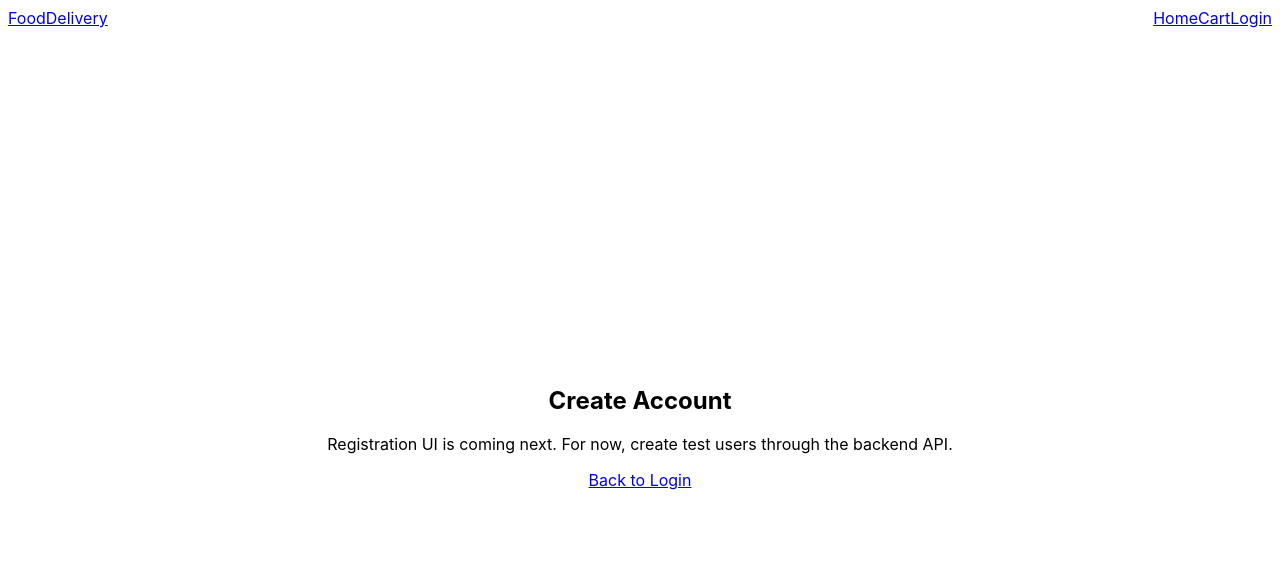
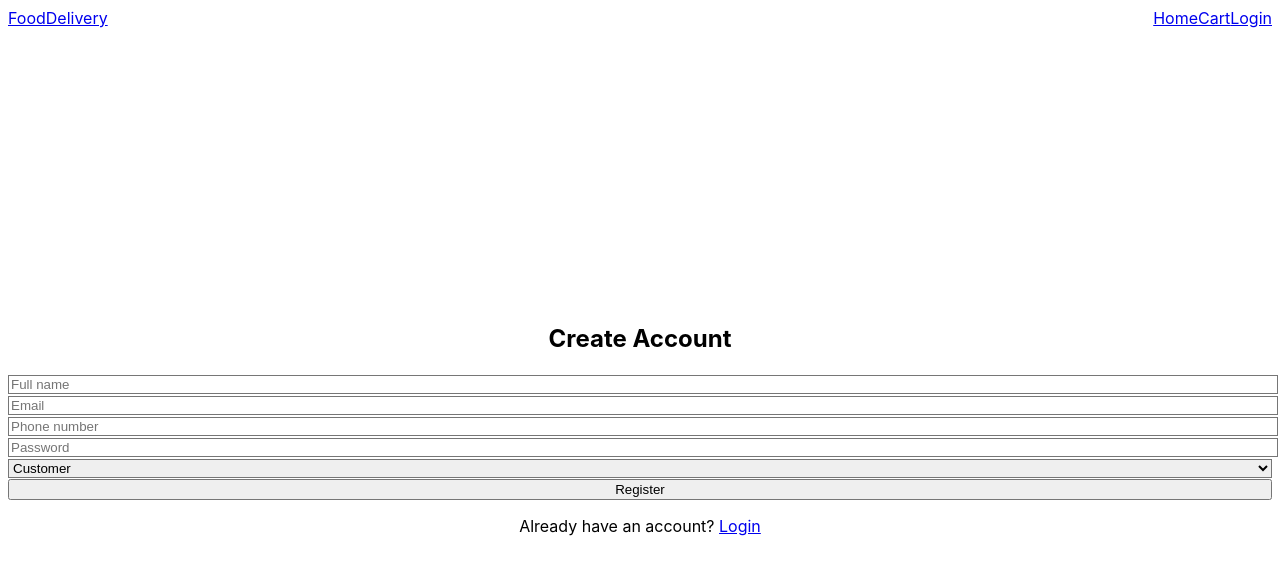
Before and after one commit to StillnaiveLevi/FoodDeliveryApp, a React (Vite) app in the folder Frontend/: page /register in a window 1280 px wide. Shown: the top 574 px of the page. Built offline with nearby package versions, Linux system fonts and the light colour scheme; no server answers.

Commit message:
add register page so the call api/auth/register works

```diff
--- a/Frontend/src/pages/auth/register.tsx
+++ b/Frontend/src/pages/auth/register.tsx
@@ -1,17 +1,132 @@
+import { useState } from 'react';
+import { Link, useNavigate } from 'react-router-dom';
+import api from '../../services/api';
+
 const Register = () => {
+  const [fullName, setFullName] = useState('');
+  const [email, setEmail] = useState('');
+  const [phoneNumber, setPhoneNumber] = useState('');
+  const [password, setPassword] = useState('');
+  const [role, setRole] = useState('CUSTOMER');
+  const [restaurantName, setRestaurantName] = useState('');
+  const [restaurantAddress, setRestaurantAddress] = useState('');
+  const [error, setError] = useState('');
+  const [loading, setLoading] = useState(false);
+  const navigate = useNavigate();
+
+  const handleRegister = async (e: React.FormEvent) => {
+    e.preventDefault();
+    setError('');
+    setLoading(true);
+
+    try {
+      const payload = {
+        fullName,
+        email,
+        phoneNumber,
+        password,
+        role,
+        restaurantName: role === 'RESTAURANT_OWNER' ? restaurantName : undefined,
+        restaurantAddress: role === 'RESTAURANT_OWNER' ? restaurantAddress : undefined,
+      };
+
+      const res = await api.post('/auth/register', payload);
+
+      localStorage.setItem('token', res.data.token);
+      localStorage.setItem('fullName', res.data.fullName);
+      localStorage.setItem('role', res.data.role);
+
+      navigate('/');
+    } catch (err: any) {
+      setError(err.response?.data?.message || 'Registration failed');
+    } finally {
+      setLoading(false);
+    }
+  };
+
   return (
     <div className="min-h-screen flex items-center justify-center bg-gray-50 px-6">
       <div className="bg-white p-8 rounded-2xl shadow-xl w-full max-w-md">
-        <h2 className="text-3xl font-bold text-center mb-4">Create Account</h2>
-        <p className="text-center text-gray-600 mb-8">
-          Registration UI is coming next. For now, create test users through the backend API.
+        <h2 className="text-3xl font-bold text-center mb-8">Create Account</h2>
+
+        {error && <p className="text-red-500 text-center mb-4">{error}</p>}
+
+        <form onSubmit={handleRegister} className="space-y-5">
+          <input
+            type="text"
+            placeholder="Full name"
+            value={fullName}
+            onChange={(e) => setFullName(e.target.value)}
+            className="w-full px-4 py-3 border rounded-lg focus:outline-none focus:ring-2 focus:ring-orange-500"
+            required
+          />
+          <input
+            type="email"
+            placeholder="Email"
+            value={email}
+            onChange={(e) => setEmail(e.target.value)}
+            className="w-full px-4 py-3 border rounded-lg focus:outline-none focus:ring-2 focus:ring-orange-500"
+            required
+          />
+          <input
+            type="tel"
+            placeholder="Phone number"
+            value={phoneNumber}
+            onChange={(e) => setPhoneNumber(e.target.value)}
+            className="w-full px-4 py-3 border rounded-lg focus:outline-none focus:ring-2 focus:ring-orange-500"
+          />
+          <input
+            type="password"
+            placeholder="Password"
+            value={password}
+            onChange={(e) => setPassword(e.target.value)}
+            className="w-full px-4 py-3 border rounded-lg focus:outline-none focus:ring-2 focus:ring-orange-500"
+            minLength={6}
+            required
+          />
+          <select
+            value={role}
+            onChange={(e) => setRole(e.target.value)}
+            className="w-full px-4 py-3 border rounded-lg focus:outline-none focus:ring-2 focus:ring-orange-500"
+          >
+            <option value="CUSTOMER">Customer</option>
+            <option value="RESTAURANT_OWNER">Restaurant Owner</option>
+          </select>
+
+          {role === 'RESTAURANT_OWNER' && (
+            <>
+              <input
+                type="text"
+                placeholder="Restaurant name"
+                value={restaurantName}
+                onChange={(e) => setRestaurantName(e.target.value)}
+                className="w-full px-4 py-3 border rounded-lg focus:outline-none focus:ring-2 focus:ring-orange-500"
+                required
+              />
+              <input
+                type="text"
+                placeholder="Restaurant address"
+                value={restaurantAddress}
+                onChange={(e) => setRestaurantAddress(e.target.value)}
+                className="w-full px-4 py-3 border rounded-lg focus:outline-none focus:ring-2 focus:ring-orange-500"
+                required
+              />
+            </>
+          )}
+
+          <button
+            type="submit"
+            disabled={loading}
+            className="w-full bg-orange-600 text-white py-3 rounded-lg font-semibold hover:bg-orange-700"
+          >
+            {loading ? 'Creating account...' : 'Register'}
+          </button>
+        </form>
+
+        <p className="text-center mt-6">
+          Already have an account?{' '}
+          <Link to="/login" className="text-orange-600 font-medium">Login</Link>
         </p>
-        <a
-          href="/login"
-          className="block w-full bg-orange-600 text-white py-3 rounded-lg font-semibold text-center hover:bg-orange-700"
-        >
-          Back to Login
-        </a>
       </div>
     </div>
   );
```
